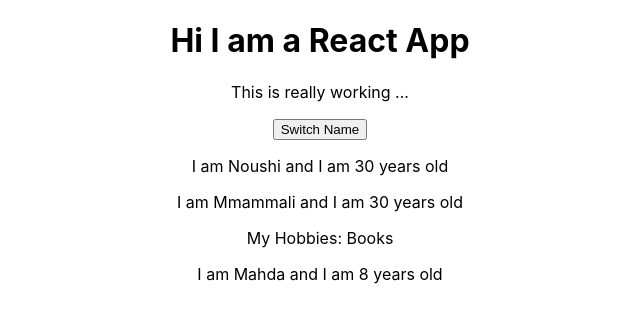
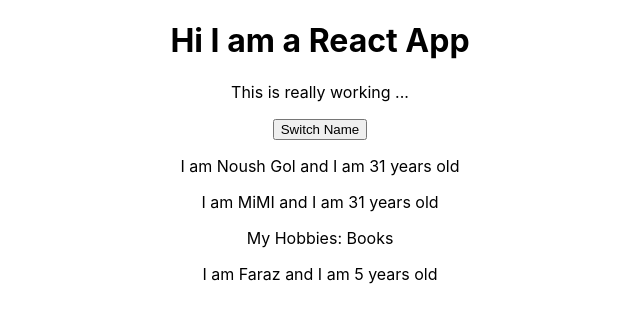
Before and after one commit to MSBeni/react_test_app, a React (Create React App) app: page / in a window 1280 px wide. Shown: the top 322 px of the page, without its empty margins (320-960 px from the left). Built offline with nearby package versions, Linux system fonts and the light colour scheme.

Commit message:
Editing the readme

```diff
--- a/src/App.js
+++ b/src/App.js
@@ -18,9 +18,9 @@
         <h1>Hi I am a React App</h1>
         <p>This is really working ...</p>
         <button>Switch Name</button>
-        <Person name="Noushi" age="30"/>
-        <Person name="Mmammali" age="30">My Hobbies: Books</Person>
-        <Person name="Mahda" age="8" />
+        <Person name={this.state.persons[0].name} age={this.state.persons[0].age}/>
+        <Person name={this.state.persons[1].name} age={this.state.persons[1].age}>My Hobbies: Books</Person>
+        <Person name={this.state.persons[2].name} age={this.state.persons[2].age} />
       </div>
     )
   }
```
Also changed, not shown: 1 other file (tests, documents, lock files or other folders).
